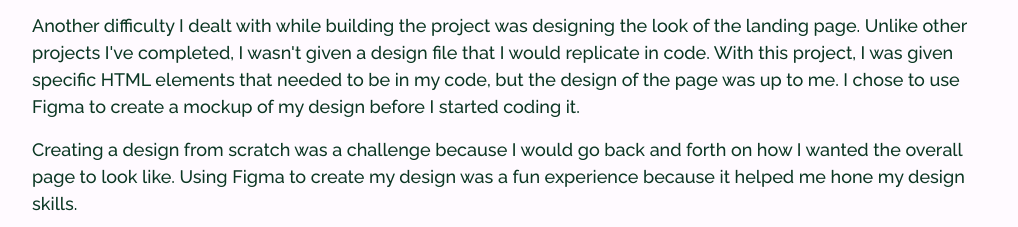
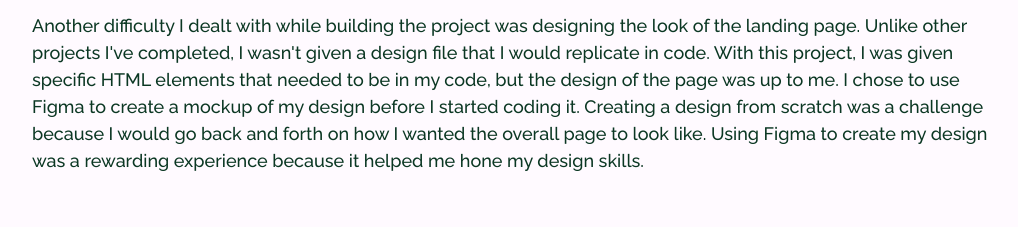
Before and after one commit to AOA19/Web-Dev-Portfolio_V1, a website built with Parcel: page src/cc-page.html in a window 1280 px wide. Shown: the part 1240-1467 px from the top of the page, without its empty margins (180-1198 px from the left). Built offline with nearby package versions, Linux system fonts and the light colour scheme; grey boxes are pictures that could not be loaded.

Commit message:
Fixed paragraph on c&c page

```diff
--- a/src/cc-page.html
+++ b/src/cc-page.html
@@ -210,13 +210,10 @@
               code. With this project, I was given specific HTML elements that
               needed to be in my code, but the design of the page was up to me.
               I chose to use Figma to create a mockup of my design before I
-              started coding it.
-            </p>
-            <p>
-              Creating a design from scratch was a challenge because I would go
-              back and forth on how I wanted the overall page to look like.
-              Using Figma to create my design was a fun experience because it
-              helped me hone my design skills.
+              started coding it. Creating a design from scratch was a challenge
+              because I would go back and forth on how I wanted the overall page
+              to look like. Using Figma to create my design was a rewarding
+              experience because it helped me hone my design skills.
             </p>
           </div>
           <!-- Project image two -->
```
